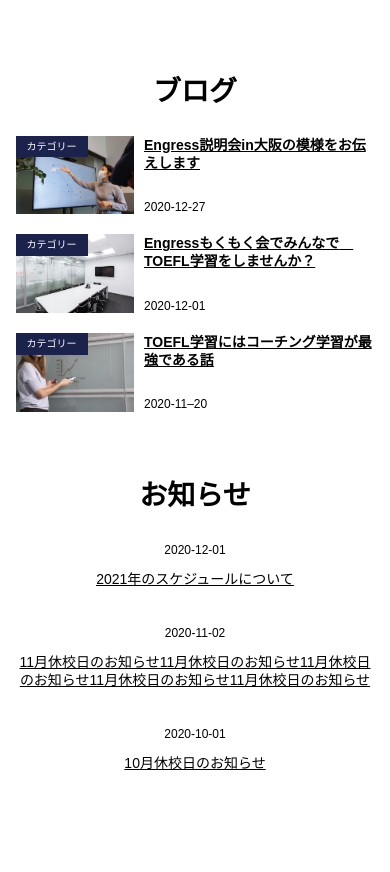
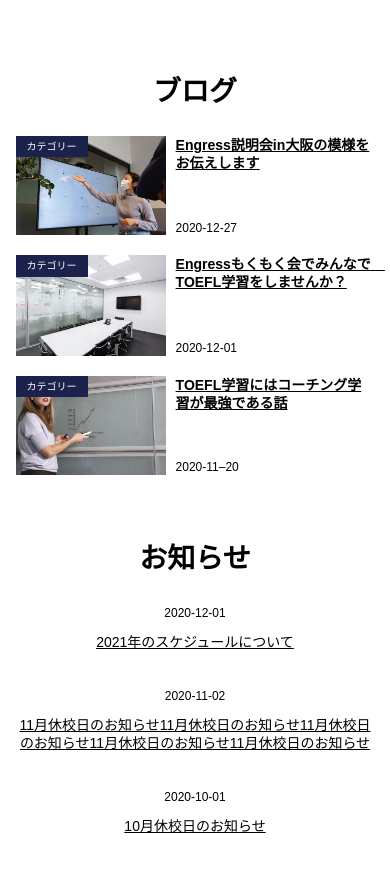
Before and after one commit to fumu238/Engress, a plain HTML site: page index.html in a window 390 px wide. Shown: the part 5481-6353 px from the top of the page. Drawn offline with nearby package versions, Linux system fonts and the light colour scheme.

Commit message:
topのブログCSS修正(img横幅固定)

```diff
--- a/scss/module/_blogNews.scss
+++ b/scss/module/_blogNews.scss
@@ -140,12 +140,8 @@
 			line-height: calc(18/14);
 		}
 
-		&__img-wrapper {
-			flex: 0 0 120px;
-		}
-
 		&__txt-wrapper {
-			flex: 0 0 210px;
+			flex: 0 0 180px;
 		}
 	}
 
@@ -185,10 +181,6 @@
 			text-align: center;
 		}
 
-		&__img-wrapper {
-			flex: 0 0 150px;
-		}
-
 		&__txt-wrapper {
 			flex: 0 0 370px;
 		}
@@ -215,10 +207,6 @@
 			}
 		}
 
-		&__img-wrapper {
-			flex: 0 0 33%;
-		}
-
 		&__txt-wrapper {
 			flex: 1 1;
 			margin-left: 10px;
```
Also changed, not shown: css/style.min.css, 1 other file.
